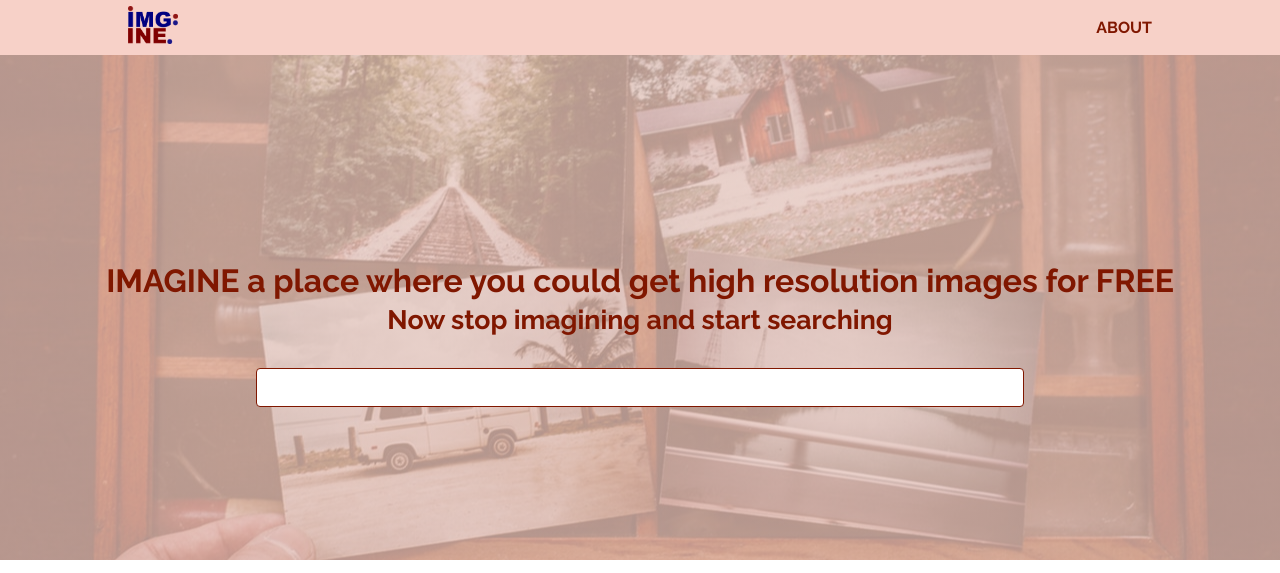
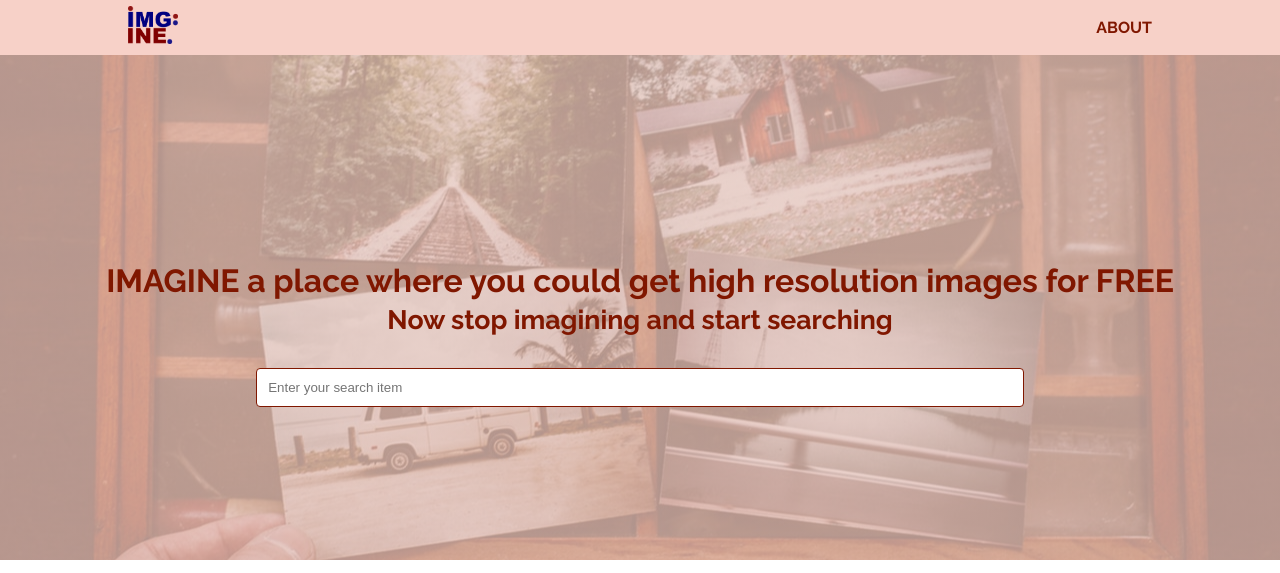
Before and after one commit to Mantongash/img-ine, a Django app: page / in a window 1280 px wide. Shown: the top 573 px of the page. Run offline with Django 3.2, Linux system fonts and the light colour scheme.

Commit message:
Added placeholder text

```diff
--- a/landing/templates/landing/base.html
+++ b/landing/templates/landing/base.html
@@ -23,7 +23,7 @@
       <div class="header-content">
       <h1>IMAGINE a place where you could get high resolution images for FREE <span class="sub"><small>Now stop imagining and start searching</small></span></h1>
       <form action="">
-        <input type="text">
+        <input type="text" placeholder="Enter your search item">
       </form>
     </div>
       </header>
```
